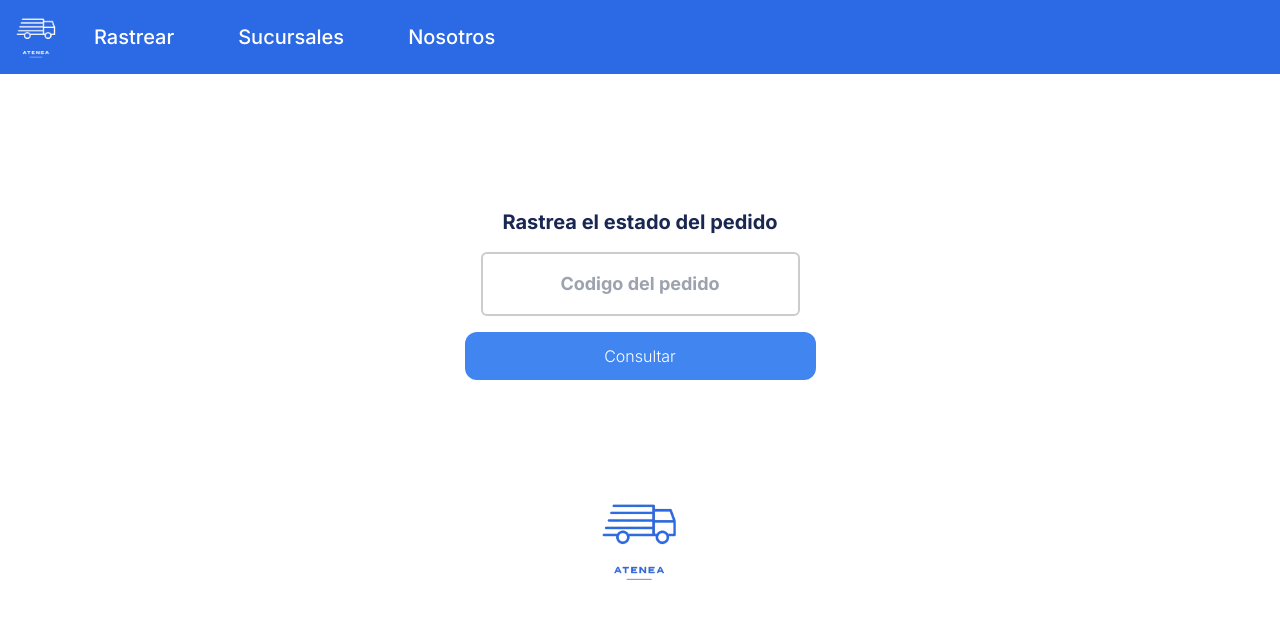
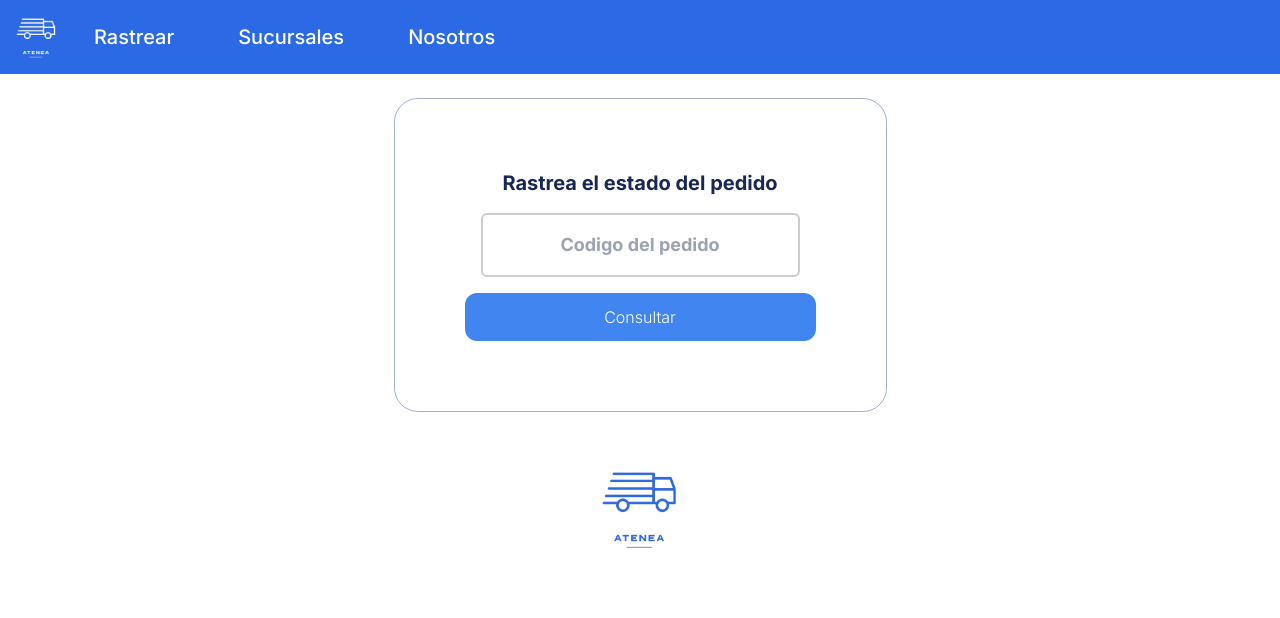
Before and after one commit to emelycardozo01/Atenea-front, a Next.js app: page /rastrear in a window 1280 px wide. Shown: the top 618 px of the page. Built offline with nearby package versions, Linux system fonts and the light colour scheme.

Commit message:
pagina rastrear recuadro y logo

```diff
--- a/app/page.js
+++ b/app/page.js
@@ -131,7 +131,7 @@ export default function Home() {
               <hr className="w-full mr-4" />
               <button
                 onClick={handleMenu}
-                className="text-[#D1D1D1] text-xs font-normal italic hover:text-[#000000] whitespace-nowrap"
+                className="text-[#646464] text-xs font-normal italic hover:text-[#000000] whitespace-nowrap"
               >
                 ¿Olvidó su contraseña?
               </button>
--- a/app/rastrear/page.js
+++ b/app/rastrear/page.js
@@ -5,9 +5,9 @@ import Image from "next/image";
 const page = () => {
   return (
     <div>
+      <div className="flex border-[#223d8669] border rounded-3xl  justify-center  ">
         <div className="">
-        <div className="animated fadeInUp rectangle">
-        <div className="card-header text-center text-xl font-bold text-[#192752] flex flex-col p-[110px]">
+          <div className="card-header text-center text-xl font-bold text-[#192752] flex flex-col p-[70px]">
             Rastrea el estado del pedido
             <input
               type="text"
@@ -16,13 +16,13 @@ const page = () => {
               aria-label="Username"
               aria-describedby="basic-addon1"
             />
-              <button className="rounded-xl py-3 bg-[#4186f0] text-[#ffffff] text-base w-70 mb-2 font-light">
+            <button className="rounded-xl py-3 bg-[#4186f0] text-[#ffffff] text-base font-light">
               Consultar
             </button>
-
-
-        <div>
-          <div className="items-center flex flex-col mt-28">
+          </div>
+        </div>
+      </div>
+      <div className=" flex flex-col justify-center items-center p-14">
         <Image
           src={"/images/LogoAzul.png"}
           width={80}
@@ -32,10 +32,6 @@ const page = () => {
         />
       </div>
     </div>
-        </div>
-      </div>
-      </div>
-    </div>
   );
 };
 
```
Lines whose indentation alone changed are shown as unchanged.
